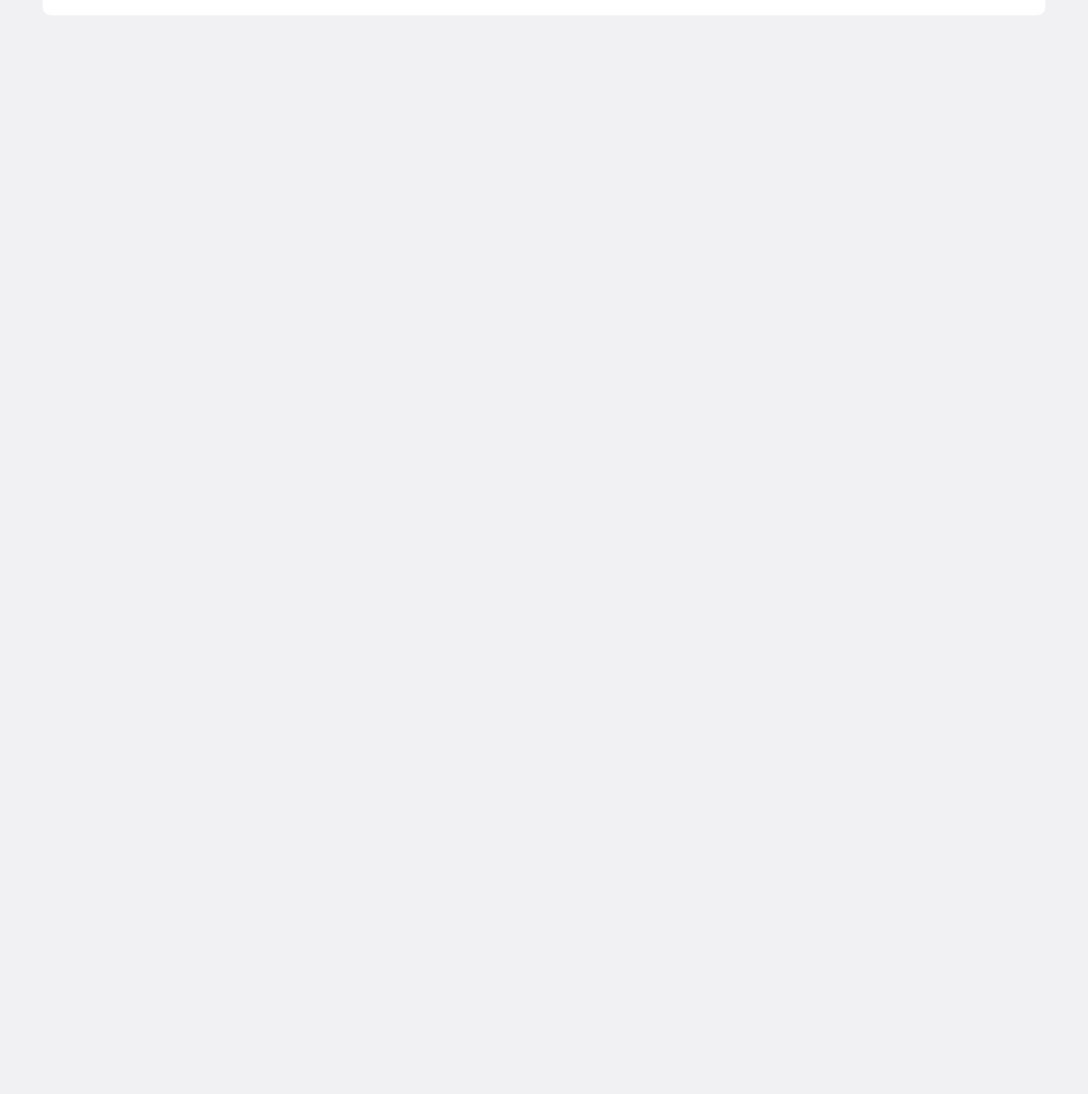
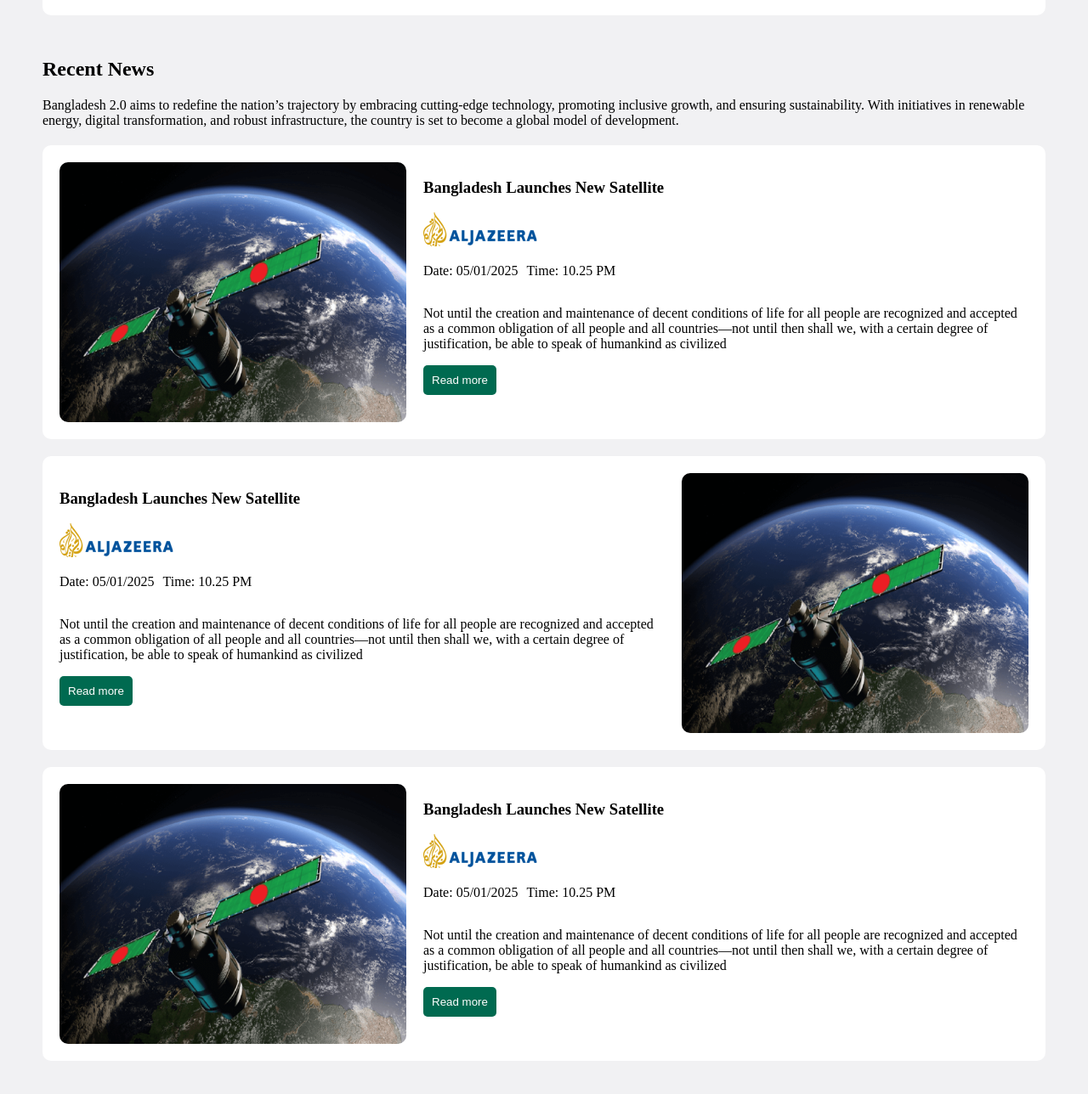
Before and after one commit to rimonali123/New-Smart-Bangladesh, a plain HTML site: page index.html in a window 1280 px wide. Shown: the part 1991-3279 px from the top of the page at 85% size. Before the commit the page ends 2059 px from the top, so only its background shows below. Drawn offline with Linux system fonts and the light colour scheme.

Commit message:
Recent News section is implement successfully

```diff
--- a/New Bangladesh Style/Style.css
+++ b/New Bangladesh Style/Style.css
@@ -135,3 +135,29 @@ Section {
     padding: 10px;
     background-color: #C6E4D6;
 }
+
+.main-news-div{
+    background-color: white;
+    padding: 20px;
+    border-radius: 10px;
+    display: flex;
+    gap: 20px;
+    margin: 20px 0px;
+}
+.main-news-div img{
+    border-radius: 10px;
+}
+
+.date-time{
+    display: flex;
+    gap: 10px;
+}
+
+.news-container button{
+    background-color: #006A50;
+    border: none;
+    color: white;
+    padding: 10px;
+    border-radius: 5px;
+
+}
--- a/index.html
+++ b/index.html
@@ -142,6 +142,61 @@
             </div>
             </div>
         </section>
+
+        <!-- News Section Started -->
+        <section>
+            <h1>Recent News</h1>
+            <p>
+                Bangladesh 2.0 aims to redefine the nation’s trajectory by embracing cutting-edge technology, promoting
+                inclusive growth, and ensuring sustainability. With initiatives in renewable energy, digital
+                transformation, and robust infrastructure, the country is set to become a global model of development.
+                <div class="main-news-div">
+                    <img src="./assets/satelite.png" alt="">
+                    <div class="news-container">
+                        <h3>Bangladesh Launches New Satellite</h3>
+                        <img src="./assets/al-jazeera.png" alt="">
+                        <div class="date-time">
+                            <p>Date: 05/01/2025</p>
+                            <p>Time: 10.25 PM</p>
+                        </div>
+                        <p>Not until the creation and maintenance of decent conditions of life for all people are recognized
+                            and accepted as a common obligation of all people and all countries—not until then shall we,
+                            with a certain degree of justification, be able to speak of humankind as civilized</p>
+                        <button>Read more</button>
+                    </div>
+                </div>
+                <div class="main-news-div">
+                    <div class="news-container">
+                        <h3>Bangladesh Launches New Satellite</h3>
+                        <img src="./assets/al-jazeera.png" alt="">
+                        <div class="date-time">
+                            <p>Date: 05/01/2025</p>
+                            <p>Time: 10.25 PM</p>
+                        </div>
+                        <p>Not until the creation and maintenance of decent conditions of life for all people are recognized
+                            and accepted as a common obligation of all people and all countries—not until then shall we,
+                            with a certain degree of justification, be able to speak of humankind as civilized</p>
+                        <button>Read more</button>
+                    </div>
+                    <img src="./assets/satelite.png" alt="">
+                </div>
+                <div class="main-news-div">
+                    <img src="./assets/satelite.png" alt="">
+                    <div class="news-container">
+                        <h3>Bangladesh Launches New Satellite</h3>
+                        <img src="./assets/al-jazeera.png" alt="">
+                        <div class="date-time">
+                            <p>Date: 05/01/2025</p>
+                            <p>Time: 10.25 PM</p>
+                        </div>
+                        <p>Not until the creation and maintenance of decent conditions of life for all people are recognized
+                            and accepted as a common obligation of all people and all countries—not until then shall we,
+                            with a certain degree of justification, be able to speak of humankind as civilized</p>
+                        <button>Read more</button>
+                    </div>
+                </div>
+            </p>
+        </section>
     </main>
     <footer>
 
```
